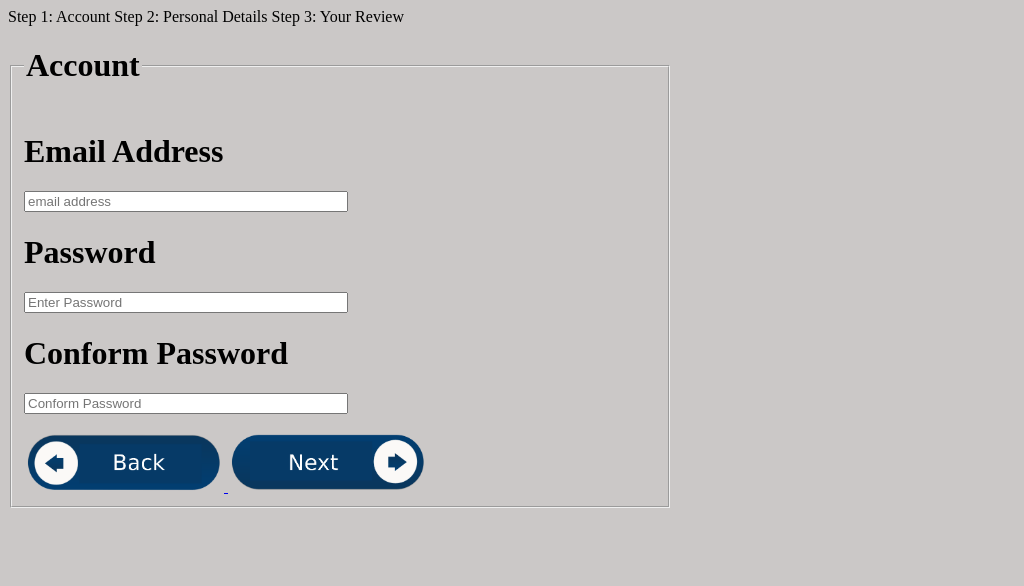
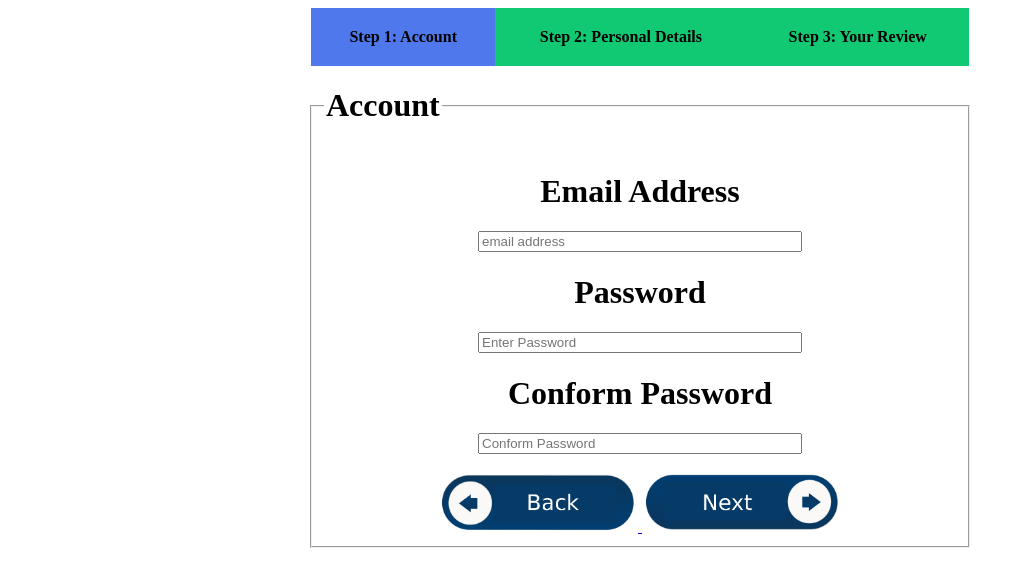
Before and after one commit to zainabmuhammadrafiq8-cpu/multipul-foams, a plain HTML site: page account.html in a window 1280 px wide. Shown: the whole page, without its empty margins (0-1024 px from the left). Drawn offline with Linux system fonts and the light colour scheme.

Commit message:
Fix HTML structure and formatting in account.html

```diff
--- a/account.html
+++ b/account.html
@@ -5,7 +5,7 @@
     <meta name="viewport" content="width=device-width, initial-scale=1.0">
     <title>account</title>
 </head>
-<body style="background-color:rgb(203, 200, 199);>
+<body>
     <center>    <table style="width: 52%;" cellpadding="20"cellspacing="0"></center>
 <tr>
 <th style="background-color: rgb(78, 120, 236);">Step 1: Account</th>
```
